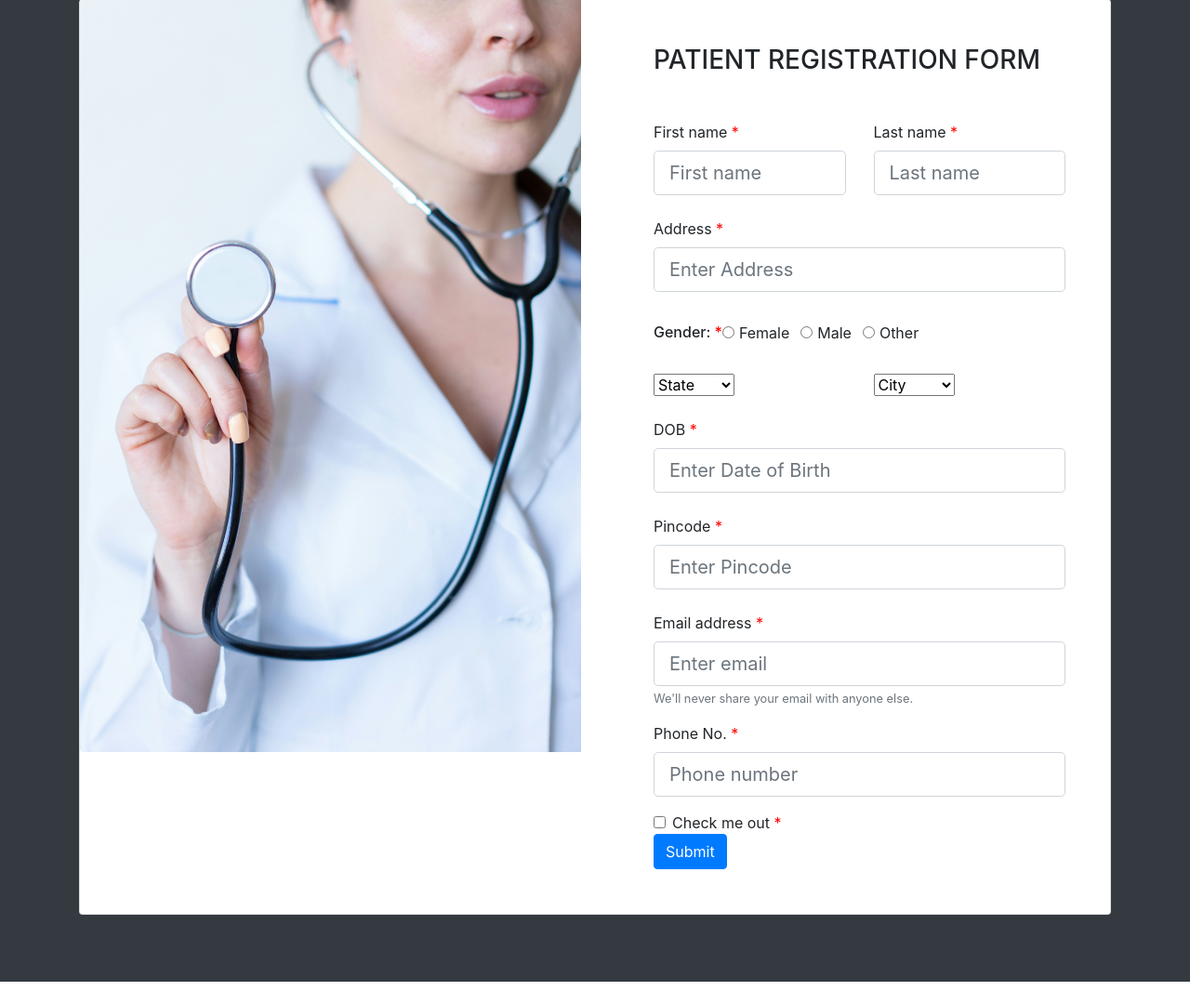
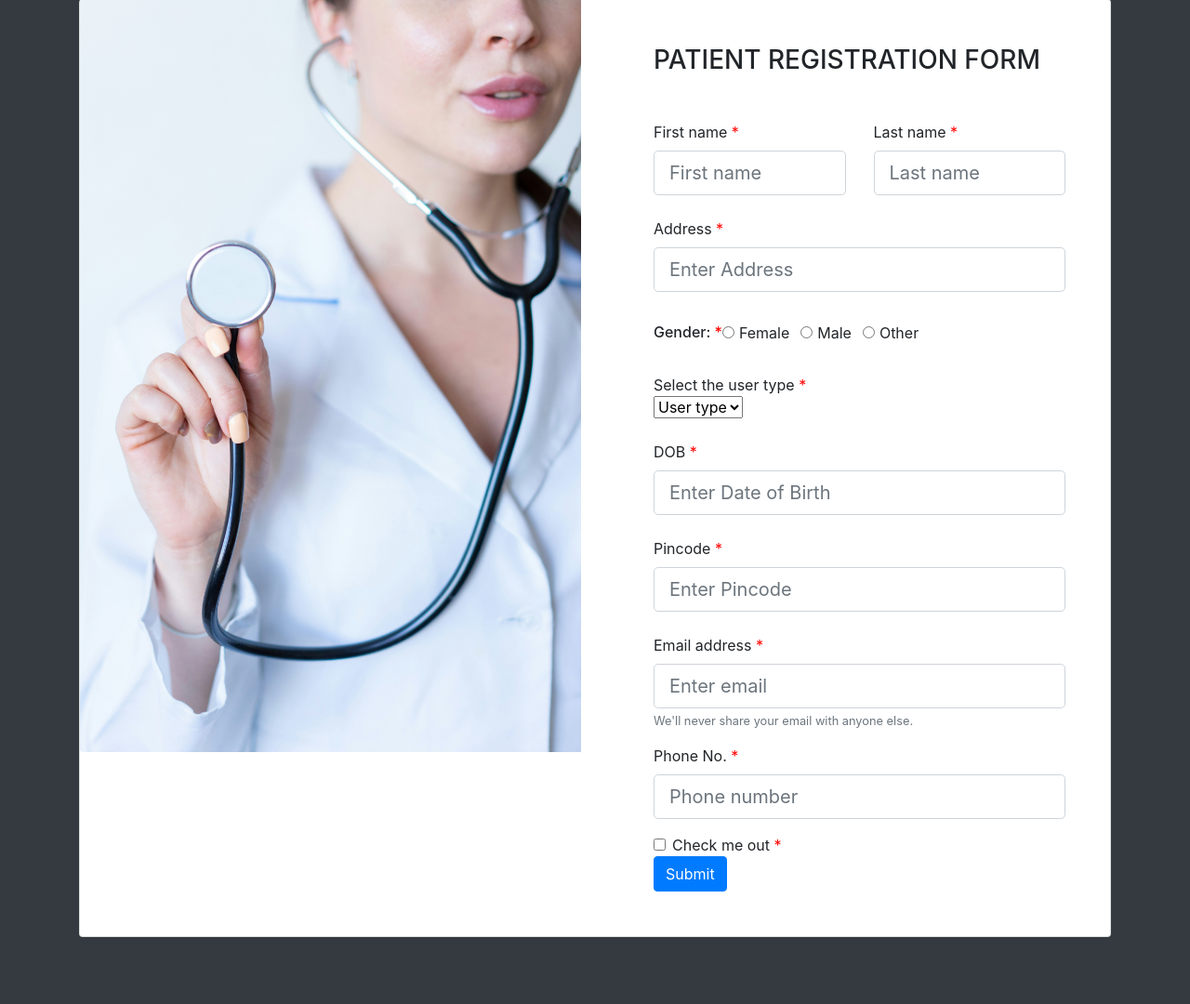
Before and after one commit to rajeshmondal00/Health-Care, a Django app: page /register/ in a window 1280 px wide. Shown: the part 73-1153 px from the top of the page at 93% size. Before the commit the page ends 1129 px from the top, so only its background shows below. Run offline with Django 5.2, Linux system fonts and the light colour scheme; some libraries are stand-ins or nearby versions.

Commit message:
add the user type of the registration form amd modify the registration user database and add the user object to the registration user

```diff
--- a/health/templates/registration.html
+++ b/health/templates/registration.html
@@ -26,6 +26,13 @@
     </style>
 </head>
 <body>
+  <div class="container">
+    {% if massages%}
+      {% for message in massages%}
+        {{messages}}
+      {% endfor %}
+      {% endif %}
+  </div>
     <section class="h-100 bg-dark">
         <div class="container py-5 h-100">
           <div class="row d-flex justify-content-center align-items-center h-100">
@@ -46,19 +53,19 @@
                         <div class="col-md-6 mb-4">
                           <div data-mdb-input-init class="form-outline">
                             <label class="form-label" for="form3Example1m">First name <span class="required">*</span></label>
-                            <input type="text" name="first_name" id="form3Example1m" class="form-control form-control-lg" placeholder="First name" />
+                            <input type="text" name="first_name" id="form3Example1m" class="form-control form-control-lg" placeholder="First name" required/>
                           </div>
                         </div>
                         <div class="col-md-6 mb-4">
                           <div data-mdb-input-init class="form-outline">
                             <label class="form-label" for="form3Example1n">Last name <span class="required">*</span></label>
-                            <input type="text" name="last_name" id="form3Example1n" class="form-control form-control-lg" placeholder="Last name" />
+                            <input type="text" name="last_name" id="form3Example1n" class="form-control form-control-lg" placeholder="Last name" required/>
                           </div>
                         </div>
                       </div>
                       <div data-mdb-input-init class="form-outline mb-4">
                         <label class="form-label" for="form3Example8">Address <span class="required">*</span></label>
-                        <input type="text" name="address" id="form3Example8" class="form-control form-control-lg" placeholder="Enter Address" />
+                        <input type="text" name="address" id="form3Example8" class="form-control form-control-lg" placeholder="Enter Address" required/>
                       </div>
 
                       <div class="d-md-flex justify-content-start align-items-center mb-4 py-2">
@@ -66,20 +73,17 @@
                         <h6 class="mb-0 me-4">Gender: <span class="required">*</span></h6>
 
                         <div class="form-check form-check-inline mb-0 me-4">
-                          <input name="gender" class="form-check-input" type="radio" name="inlineRadioOptions" id="femaleGender"
-                            value="option1" />
+                          <input name="gender" class="form-check-input" type="radio" id="femaleGender" value="female" />
                           <label class="form-check-label" for="femaleGender">Female</label>
                         </div>
 
                         <div class="form-check form-check-inline mb-0 me-4">
-                          <input class="form-check-input" name="gender" type="radio" name="inlineRadioOptions" id="maleGender"
-                            value="option2" />
+                          <input class="form-check-input" name="gender" type="radio" id="maleGender" value="male" />
                           <label class="form-check-label" for="maleGender">Male</label>
                         </div>
 
                         <div class="form-check form-check-inline mb-0">
-                          <input class="form-check-input" name="gender" type="radio" name="inlineRadioOptions" id="otherGender"
-                            value="option3" />
+                          <input class="form-check-input" name="gender" type="radio" id="otherGender" value="other" />
                           <label class="form-check-label" for="otherGender">Other</label>
                         </div>
 
@@ -87,48 +91,37 @@
 
                       <div class="row">
                         <div class="col-md-6 mb-4">
-
-                          <select data-mdb-select-init>
-                            <option value="1">State</option>
-                            <option value="2">Option 1</option>
-                            <option value="3">Option 2</option>
-                            <option value="4">Option 3</option>
+                          <label class="form-check-label" for="userType">Select the user type <span class="required">*</span></label>
+                          <select name="user_type" class="form-select">
+                            <option value="1">User type</option>
+                            <option value="2">Patient</option>
+                            <option value="3">Staff</option>
+                            <option value="4">Doctor</option>
                           </select>
-
-                        </div>
-                        <div class="col-md-6 mb-4">
-
-                          <select data-mdb-select-init>
-                            <option value="1">City</option>
-                            <option value="2">Option 1</option>
-                            <option value="3">Option 2</option>
-                            <option value="4">Option 3</option>
-                          </select>
-
                         </div>
                       </div>
 
                       <div data-mdb-input-init class="form-outline mb-4">
                         <label class="form-label" for="form3Example9" >DOB <span class="required">*</span></label>
-                        <input type="text" name="dob" id="form3Example9" class="form-control form-control-lg" placeholder="Enter Date of Birth" />
+                        <input type="text" name="dob" id="form3Example9" class="form-control form-control-lg" placeholder="Enter Date of Birth" required/>
                       </div>
 
                       <div data-mdb-input-init class="form-outline mb-4">
                         <label class="form-label" for="form3Example90" >Pincode <span class="required">*</span></label>
-                        <input type="text" name="pincode" id="form3Example90" class="form-control form-control-lg" placeholder="Enter Pincode"/>
+                        <input type="text" name="pincode" id="form3Example90" class="form-control form-control-lg" placeholder="Enter Pincode" required/>
                       </div>
 
                         <div class="form-group">
                           <label for="exampleInputEmail1">Email address <span class="required">*</span></label>
-                          <input type="email" name="email" class="form-control form-control-lg" id="exampleInputEmail1" aria-describedby="emailHelp" placeholder="Enter email">
+                          <input type="email" name="email" class="form-control form-control-lg" id="exampleInputEmail1" aria-describedby="emailHelp" placeholder="Enter email" required>
                           <small id="emailHelp" class="form-text text-muted">We'll never share your email with anyone else.</small>
                         </div>
                         <div class="form-group">
                           <label  for="exampleInputPhone1">Phone No. <span class="required">*</span></label>
-                          <input type="phone" name="phone" class="form-control form-control-lg" id="exampleInputPhone1" placeholder="Phone number">
+                          <input type="phone" name="phone" class="form-control form-control-lg" id="exampleInputPhone1" placeholder="Phone number" required>
                         </div>
                         <div class="form-check">
-                          <input type="checkbox" class="form-check-input" id="exampleCheck1">
+                          <input type="checkbox" class="form-check-input" id="exampleCheck1" required>
                           <label class="form-check-label" for="exampleCheck1">Check me out <span class="required">*</span></label>
                         </div>
 
--- a/health/views.py
+++ b/health/views.py
@@ -1,11 +1,16 @@
 from django.utils import timezone
 from django.shortcuts import render,redirect
-from django.contrib.auth import authenticate,login
+from django.contrib.auth import login
 from .models import Register_User,Auto_generate,OTP
 from .utility import id_generator,password_generator,otp_generate
 from django.contrib import messages
 from django.contrib.auth.hashers import make_password
 from .mail import OTP_mail,ID_password_mail
+from django.contrib.auth.models import User
+from rest_framework.views import APIView
+from rest_framework.response import Response
+from rest_framework import status
+from .customauth import CustomAuth
 # Create your views here.
 
 def home(request):
@@ -20,32 +25,38 @@ def index(request):
     return render(request,'index.html')
 def profile(request):
     return render(request,'profile.html')
+
+## User registration
 def use_register(request):
     if request.method == 'POST':
             first_name = request.POST['first_name']
             last_name = request.POST['last_name']
             address = request.POST['address']
+            gender = request.POST['gender']
+            user_type = request.POST['user_type']
             dob = request.POST['dob']
             pincode = request.POST['pincode']
             email = request.POST['email']
             phone = request.POST['phone']
-            if not Register_User.objects.filter(email=email, phone=phone).exists():
-                register_User=Register_User(first_name=first_name,last_name=last_name,address=address,dob=dob,pincode=pincode,email=email,phone=phone)
+            if not User.objects.filter(email=email).exists() and Register_User.objects.filter(phone=phone).exists():
+                user = User(first_name=first_name,last_name=last_name,email=email)
+                register_User=Register_User(user=user,address=address,gender=gender,user_type=user_type,dob=dob,pincode=pincode,phone=phone)
                 auto_generate_id=id_generator()
                 auto_generate_password=password_generator()
                 auto_generate_otp=otp_generate()
+                user.save()
                 register_User.save()
-                user_OTP = OTP(email=register_User,otp=auto_generate_otp,otp_created_at=timezone.now())
+                user_OTP = OTP(email=user,otp=auto_generate_otp,otp_created_at=timezone.now())
                 user_OTP.save()
                 try:
                     ## send the otp to the user email
                     OTP_mail(auto_generate_otp,email)
-                    auto_generate =Auto_generate(email=register_User,auto_user_id=auto_generate_id,auto_password=make_password(auto_generate_password))
-                    register_User.is_active= False
+                    auto_generate =Auto_generate(email=user,auto_user_id=auto_generate_id,auto_password=make_password(auto_generate_password))
+                    user.is_active= False
                     messages.success(request, "Profile details updated.")
                     auto_generate.save()
 
-                    request.session['email'] = register_User.email  # Save for OTP verification
+                    request.session['email'] = user.email  # Save for OTP verification
                     request.session['auto_generate_id'] = auto_generate_id  # Save for OTP verification
                     request.session['auto_generate_password'] = auto_generate_password  # Save for OTP verification
                     return redirect('/verify_otp')
@@ -59,25 +70,32 @@ def use_register(request):
     else:
         form = Register_User()
     return render(request,'registration.html')
+
+## User login verification
 def use_login(request):
     if request.method =="POST":
+        email = request.POST["email"]
         user_id=request.POST["user_id"]
         password =request.POST["password"]
-        user = authenticate(request,user_id=user_id, password=password)
+        user = CustomAuth.authenticate(request, email=email, user_id=user_id, password=password)
+
         if user is not None:
-            messages.success(request, ("please register first...."))
+            user.last_login = timezone.now()
+            user.save(update_fields=['last_login']) ## save the user login time in the system
+            login(request,user)  ## login the user
+            return redirect("/home")
+        else:
+            messages.success(request, "please register first....")
             return redirect("/login")
-        else:
-            login(request,user)
-            return redirect("/")
 
     return render(request,'login.html')
 
+## OTP verification
 def verify_otp(request):
     email = request.session.get("email")
     auto_generate_id = request.session.get("auto_generate_id")
     auto_generate_password = request.session.get("auto_generate_password")
-    user = Register_User.objects.get(email=email)
+    user = User.objects.get(email=email)
 
     if request.method == "POST":
             otp_ins= OTP.objects.filter(email=user).first()
@@ -98,17 +116,17 @@ def verify_otp(request):
     else:
         return render(request, 'otp.html')
 
-
+## reset password
 def forgot_password(request):
     if request.method == "POST":
         email = request.POST["email"]
         if Auto_generate.objects.filter(email=email).exists():
             user = Auto_generate.objects.get(email=email)
             user_id = user.auto_user_id
-            auto_generate_password=password_generator()
-            user.auto_user_password = auto_generate_password
+            new_password=password_generator()
+            user.set_password(new_password)
             user.save()
-            ID_password_mail(user_id,auto_generate_password,email)
+            ID_password_mail(user_id,new_password,email)
             return redirect("/login")
         else:
             messages.error(request,"Invalid email ID ")
```
Also changed, not shown: Health_Care/settings.py (+32 -9 lines), health/customauth.py (added, +45 -0 lines), health/models.py (+15 -9 lines), health/templates/index.html (+9 -3 lines), health/templates/login.html (+26 -7 lines), Health_Care/urls.py (line endings or trailing spaces), health/migrations/0010_register_user_is_active.py (added), health/migrations/0011_auto_generate_last_login.py (added), health/migrations/0012_register_user_gender_register_user_user_type.py (added), health/migrations/0013_remove_register_user_email_register_user_id_and_more.py (added), health/migrations/0014_alter_auto_generate_email_alter_otp_email.py (added), health/migrations/0015_remove_register_user_id_alter_register_user_user.py (added), health/migrations/0016_rename_email_auto_generate_user_and_more.py (added), health/urls.py (line endings or trailing spaces).
